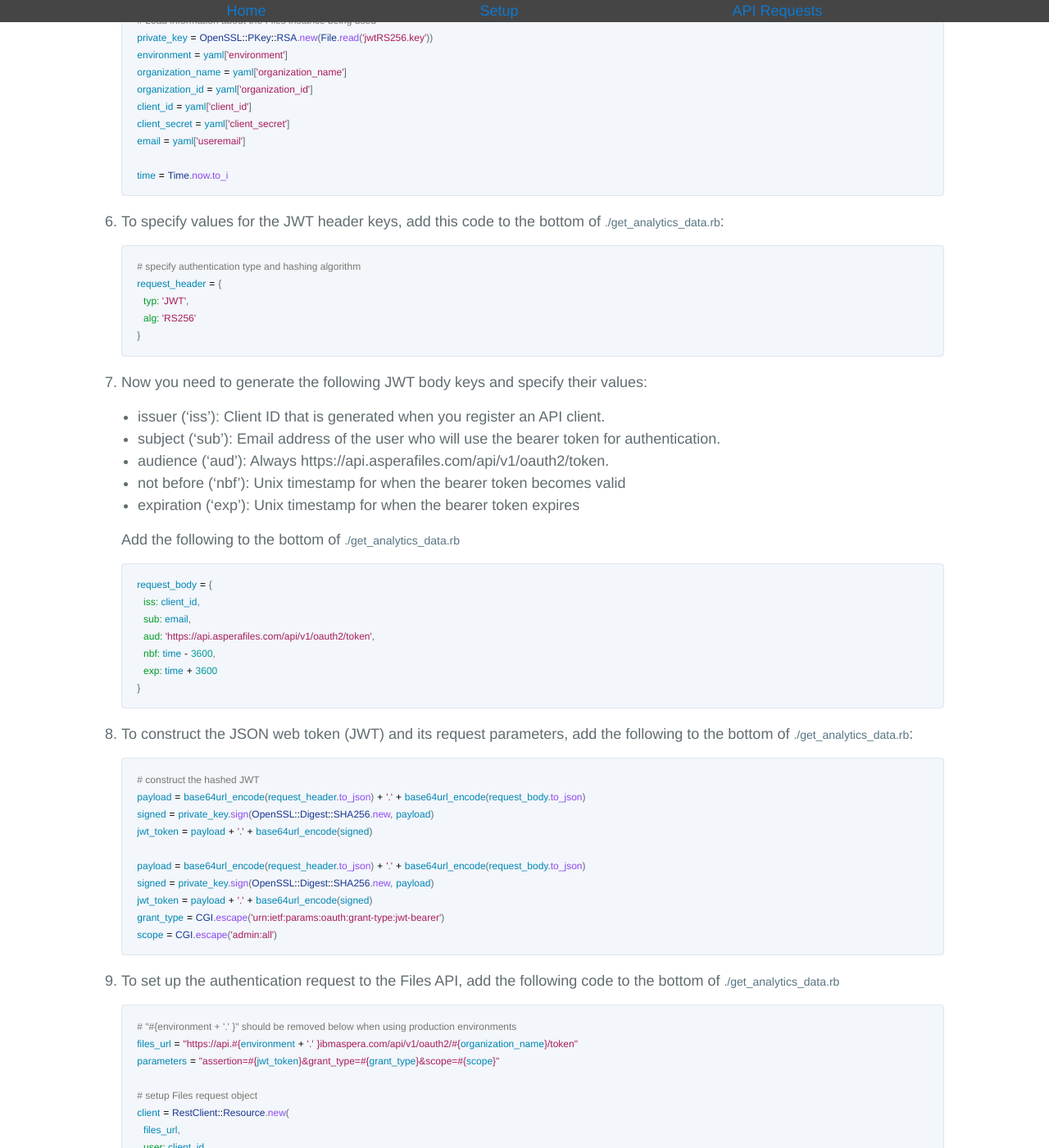
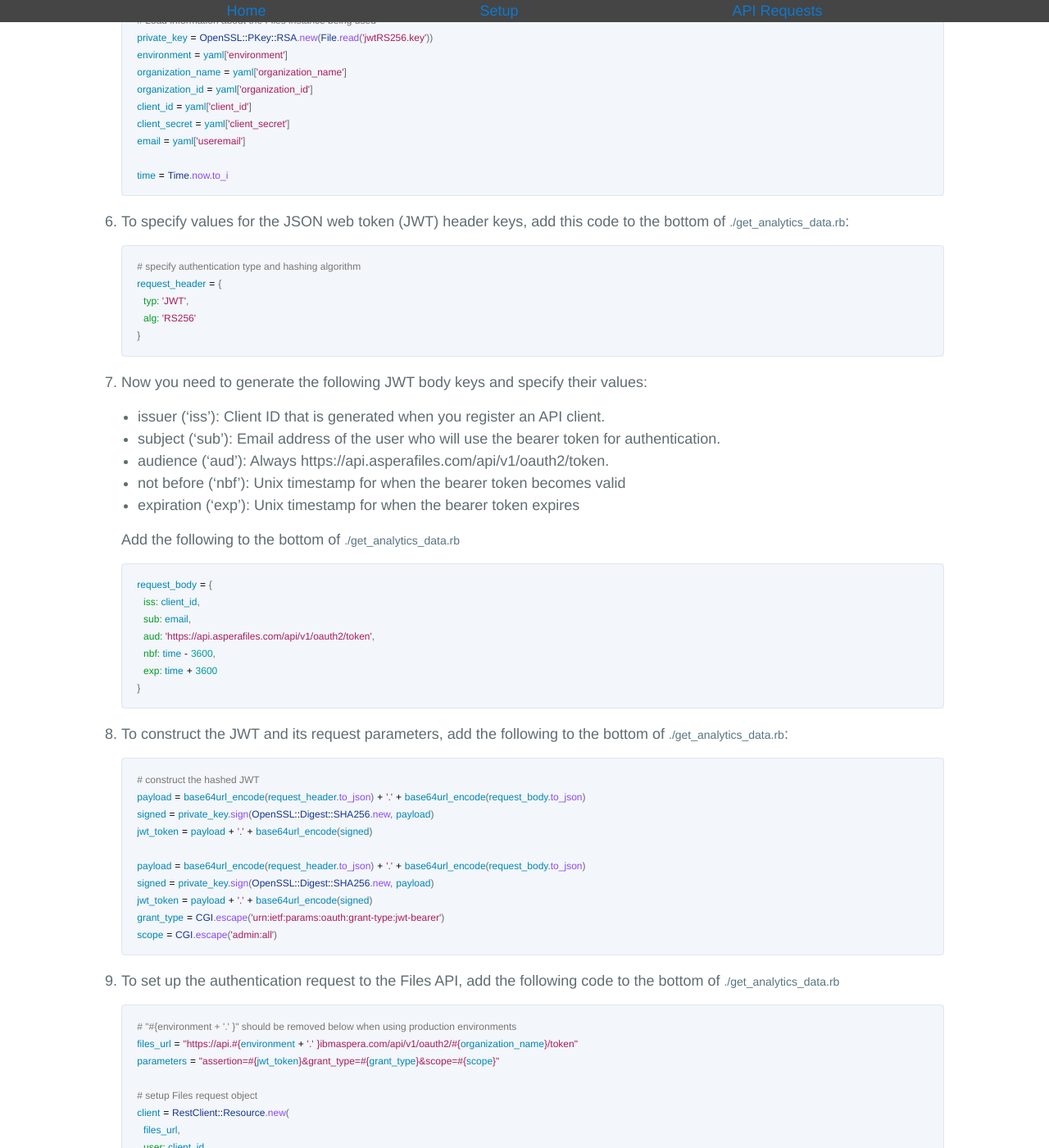
Before and after one commit to LauraKirby/aspera-ibm-analytics-api, a Jekyll site: the page built from analytics-api.md, in a window 1280 px wide and 1400 px high, scrolled down 1625 px. Shown: the whole window at 82% size. Built offline with Jekyll 4.4.1, drawn with Linux system fonts in a browser that asks for light colours; our own code applies the rules of GitHub Pages for plain Markdown files; the repository's description, which GitHub fills in, is left out; part of the change alters nothing that is shown.

Commit message:
Defined "JWT" two steps earlier, at first mention in a step command.

````diff
--- a/analytics-api.md
+++ b/analytics-api.md
@@ -70,7 +70,7 @@ Note that we use the Files API to configure the Aspera on Cloud platform, which
     time = Time.now.to_i
     ```
 
-1. To specify values for the JWT header keys, add this code to the bottom of `./get_analytics_data.rb`:
+1. To specify values for the JSON web token (JWT) header keys, add this code to the bottom of `./get_analytics_data.rb`:
 
     ```ruby
     # specify authentication type and hashing algorithm
@@ -101,7 +101,7 @@ Note that we use the Files API to configure the Aspera on Cloud platform, which
     }
     ```
 
-1. To construct the JSON web token (JWT) and its request parameters, add the following to the bottom of `./get_analytics_data.rb`:
+1. To construct the JWT and its request parameters, add the following to the bottom of `./get_analytics_data.rb`:
 
     ```ruby
     # construct the hashed JWT
````
